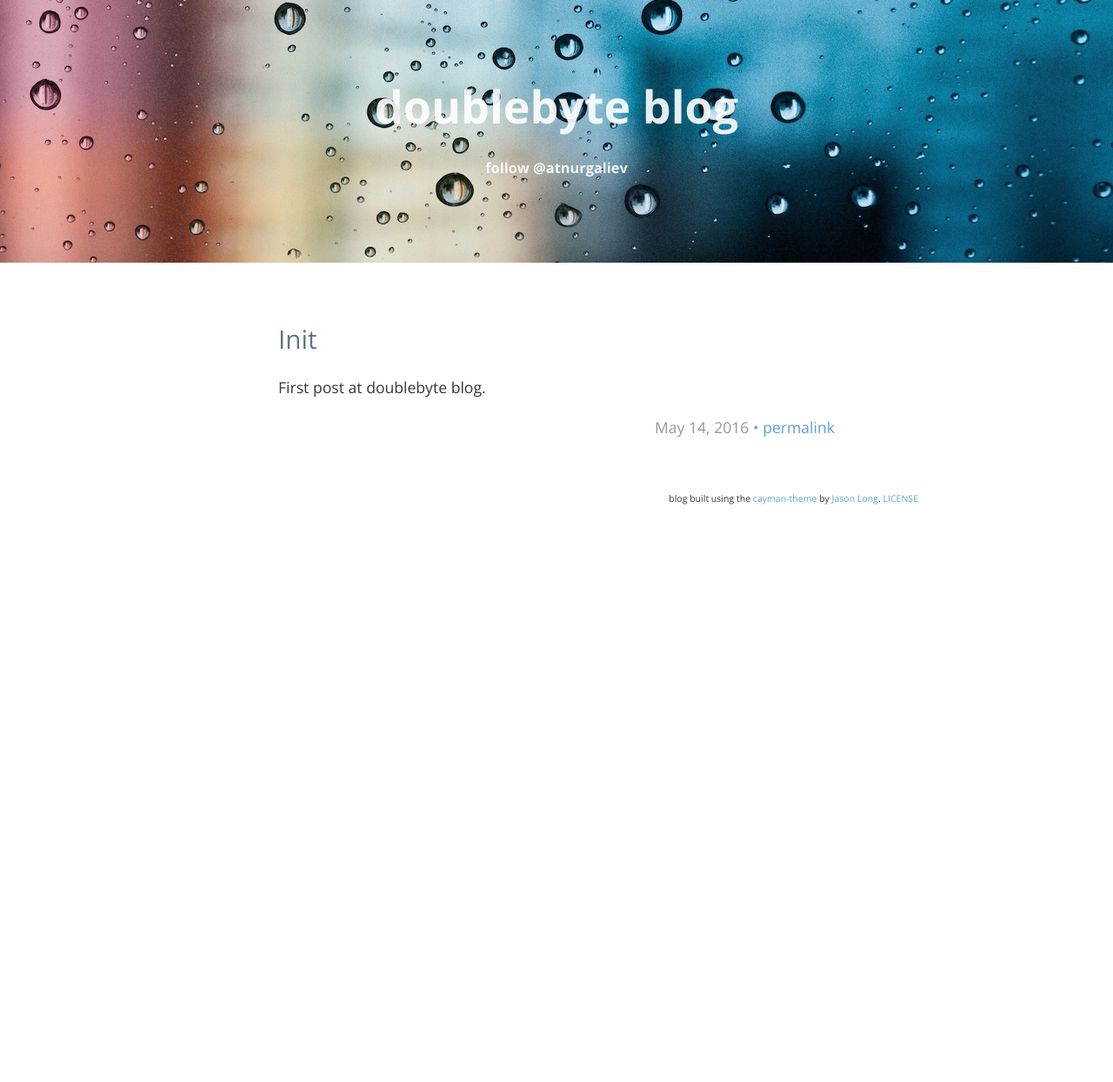
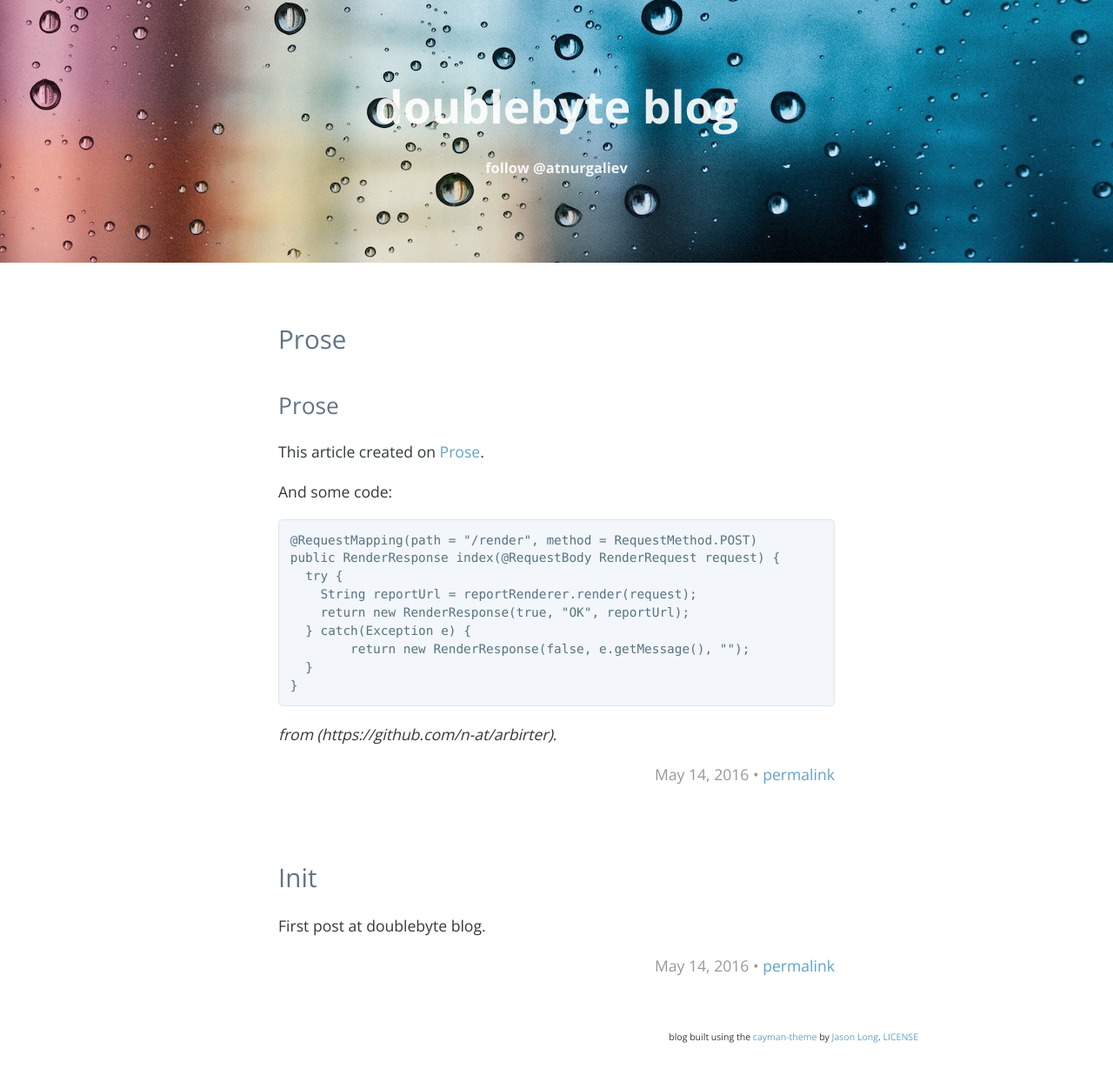
Before and after one commit to double-byte/double-byte.github.io, a Jekyll site: the page built from index.html, in a window 1280 px wide. Shown: the whole page at 87% size. Built offline with Jekyll 4.4.1, drawn with Linux system fonts in a browser that asks for light colours; the list of posts is cut into pages by our own code; before the commit the page ends 900 px from its top, so only the background shows below that.

Commit message:
Updated 2016-05-14-prose.md

```diff
--- a/_posts/2016-05-14-prose.md
+++ b/_posts/2016-05-14-prose.md
@@ -1,5 +1,7 @@
 ---
-published: false
+published: true
+layout: post
+title: Prose
 ---
 ## Prose
 
```
